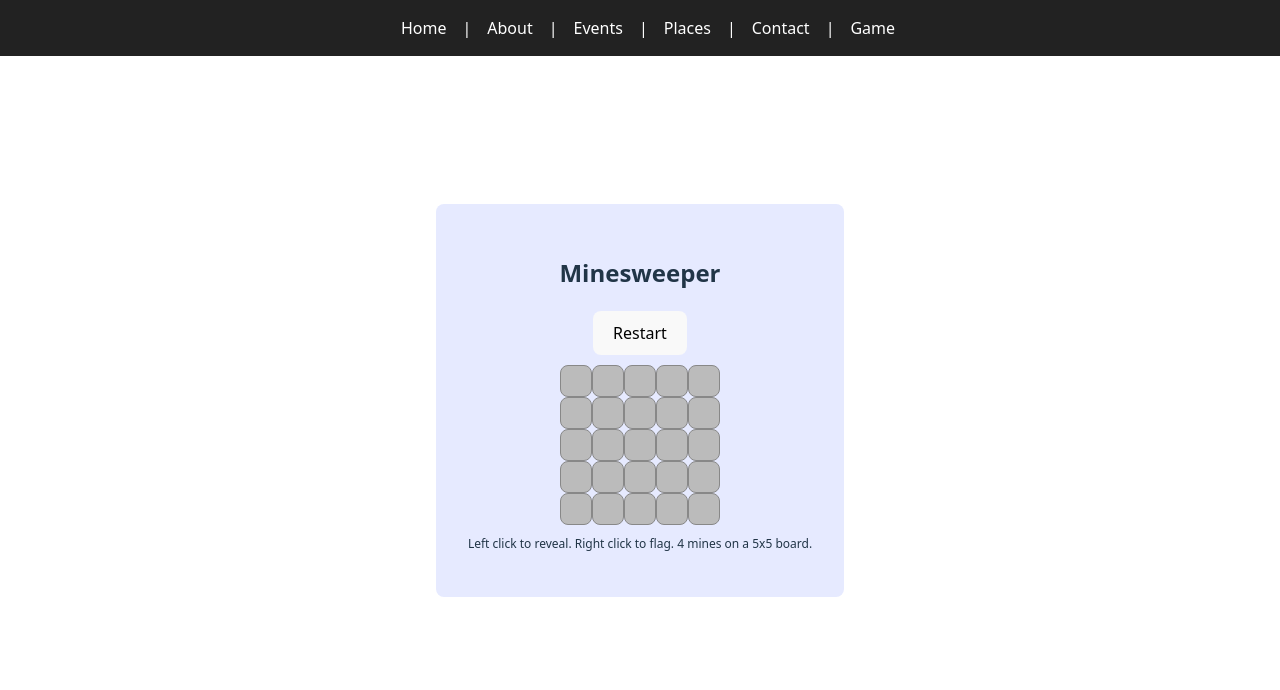
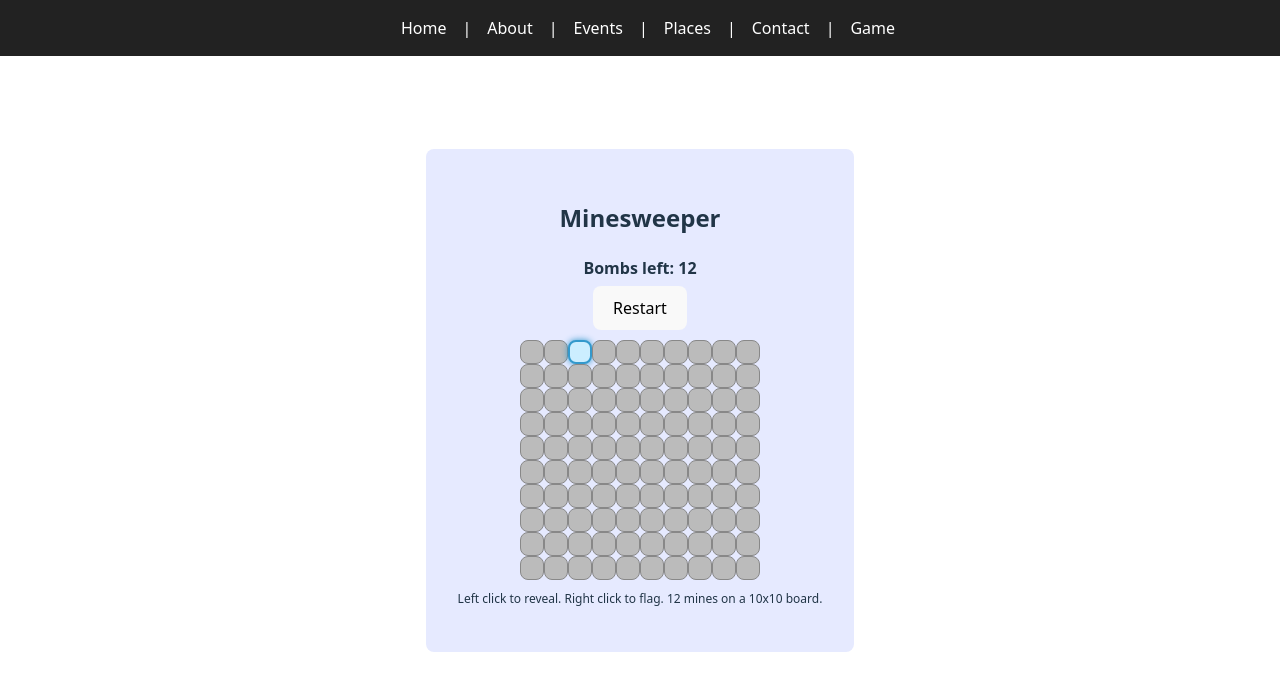
Before and after one commit to davidsl/refactored-training, a React (Vite) app in the folder refactored-training/: page /game in a window 1280 px wide. Shown: the top 690 px of the page. Built offline with nearby package versions, Linux system fonts and the light colour scheme.

Commit message:
more gamelogic

```diff
--- a/refactored-training/src/Game/Game.module.css
+++ b/refactored-training/src/Game/Game.module.css
@@ -26,3 +26,9 @@
   animation: flipReveal 0.4s cubic-bezier(0.4, 0.2, 0.2, 1);
   backface-visibility: hidden;
 }
+
+.preRevealTile {
+  background: #cceeff !important;
+  border: 2px solid #3399cc !important;
+  box-shadow: 0 0 6px #3399cc;
+}
--- a/refactored-training/src/Game/Game.tsx
+++ b/refactored-training/src/Game/Game.tsx
@@ -2,9 +2,9 @@ import { useState } from 'react';
 import type { MouseEvent } from 'react';
 import styles from './Game.module.css';
 
-const ROWS = 5;
-const COLS = 5;
-const MINES = 4;
+const ROWS = 10;
+const COLS = 10;
+const MINES = 12;
 
 type Cell = {
   mine: boolean;
@@ -15,7 +15,9 @@ type Cell = {
 
 type Board = Cell[][];
 
-function generateBoard(): Board {
+type PreReveal = { r: number; c: number } | null;
+
+function generateBoard(): { board: Board; preReveal: PreReveal } {
   const board: Board = Array.from({ length: ROWS }, () =>
     Array.from({ length: COLS }, () => ({ mine: false, revealed: false, adjacent: 0, flagged: false }))
   );
@@ -42,7 +44,26 @@ function generateBoard(): Board {
       board[r][c] = { ...board[r][c], adjacent: count };
     }
   }
-  return board;
+  // Pick a random free (adjacent === 0) non-mine tile for preReveal
+  const freeTiles: { r: number; c: number }[] = [];
+  const nonMineTiles: { r: number; c: number }[] = [];
+  for (let r = 0; r < ROWS; r++) {
+    for (let c = 0; c < COLS; c++) {
+      if (!board[r][c].mine) {
+        nonMineTiles.push({ r, c });
+        if (board[r][c].adjacent === 0) {
+          freeTiles.push({ r, c });
+        }
+      }
+    }
+  }
+  let preReveal: PreReveal = null;
+  if (freeTiles.length > 0) {
+    preReveal = freeTiles[Math.floor(Math.random() * freeTiles.length)];
+  } else if (nonMineTiles.length > 0) {
+    preReveal = nonMineTiles[Math.floor(Math.random() * nonMineTiles.length)];
+  }
+  return { board, preReveal };
 }
 
 function cloneBoard(board: Board): Board {
@@ -50,13 +71,82 @@ function cloneBoard(board: Board): Board {
 }
 
 function Game() {
-  const [board, setBoard] = useState<Board>(() => generateBoard());
+  const [{ board, preReveal: initialPreReveal }] = useState(() => generateBoard());
+  const [boardState, setBoard] = useState<Board>(board);
+  const [preReveal, setPreReveal] = useState<PreReveal>(initialPreReveal);
   const [gameOver, setGameOver] = useState(false);
   const [won, setWon] = useState(false);
+  const [wrongFlags, setWrongFlags] = useState<{ r: number; c: number }[]>([]);
+
+  // Count placed flags
+  const flagCount = boardState.reduce((acc, row) => acc + row.filter(cell => cell.flagged).length, 0);
+  const bombsLeft = MINES - flagCount;
 
   function reveal(r: number, c: number) {
-    if (gameOver || board[r][c].revealed || board[r][c].flagged) return;
-    const newBoard = cloneBoard(board);
+    if (gameOver) return;
+    const cell = boardState[r][c];
+    // Chord: if already revealed, open all adjacent unopened, unflagged tiles in one batch
+    if (cell.revealed) {
+      const newBoard = cloneBoard(boardState);
+      let bombTriggered = false;
+      for (let dr = -1; dr <= 1; dr++) {
+        for (let dc = -1; dc <= 1; dc++) {
+          if (dr === 0 && dc === 0) continue;
+          const nr = r + dr, nc = c + dc;
+          if (nr >= 0 && nr < ROWS && nc >= 0 && nc < COLS) {
+            const neighbor = newBoard[nr][nc];
+            if (!neighbor.revealed && !neighbor.flagged) {
+              if (neighbor.mine) {
+                neighbor.revealed = true;
+                bombTriggered = true;
+              } else if (neighbor.adjacent === 0) {
+                floodReveal(newBoard, nr, nc);
+              } else {
+                neighbor.revealed = true;
+              }
+            }
+          }
+        }
+      }
+      if (bombTriggered) {
+        // Reveal all bombs and wrong flags, as in direct bomb click
+        const wrongs: { r: number; c: number }[] = [];
+        for (let row = 0; row < ROWS; row++) {
+          for (let col = 0; col < COLS; col++) {
+            if (newBoard[row][col].flagged && !newBoard[row][col].mine) {
+              newBoard[row][col].revealed = true;
+              wrongs.push({ r: row, c: col });
+            }
+            if (newBoard[row][col].mine && !newBoard[row][col].flagged) {
+              newBoard[row][col].revealed = true;
+            }
+          }
+        }
+        setBoard(newBoard);
+        setWrongFlags(wrongs);
+        setGameOver(true);
+        return;
+      }
+      setBoard(newBoard);
+      // Check win condition
+      let allRevealed = true;
+      for (let row = 0; row < ROWS; row++) {
+        for (let col = 0; col < COLS; col++) {
+          if (!newBoard[row][col].mine && !newBoard[row][col].revealed) allRevealed = false;
+        }
+      }
+      if (allRevealed) {
+        setGameOver(true);
+        setWon(true);
+      }
+      return;
+    }
+    if (cell.revealed || cell.flagged) return;
+    // If this is the pre-revealed tile, clear the preReveal marker
+    if (preReveal && preReveal.r === r && preReveal.c === c) {
+      setPreReveal(null);
+    }
+    const newBoard = cloneBoard(boardState);
     function flood(row: number, col: number) {
       if (row < 0 || row >= ROWS || col < 0 || col >= COLS) return;
       if (newBoard[row][col].revealed || newBoard[row][col].flagged) return;
@@ -69,9 +159,36 @@ function Game() {
         }
       }
     }
+    function floodReveal(board: Board, row: number, col: number) {
+      if (row < 0 || row >= ROWS || col < 0 || col >= COLS) return;
+      if (board[row][col].revealed || board[row][col].flagged) return;
+      board[row][col].revealed = true;
+      if (board[row][col].adjacent === 0 && !board[row][col].mine) {
+        for (let dr = -1; dr <= 1; dr++) {
+          for (let dc = -1; dc <= 1; dc++) {
+            if (dr !== 0 || dc !== 0) floodReveal(board, row + dr, col + dc);
+          }
+        }
+      }
+    }
     if (newBoard[r][c].mine) {
       newBoard[r][c].revealed = true;
+      // Mark all wrongly placed flags and reveal all bombs (except correctly flagged ones)
+      const wrongs: { r: number; c: number }[] = [];
+      for (let row = 0; row < ROWS; row++) {
+        for (let col = 0; col < COLS; col++) {
+          if (newBoard[row][col].flagged && !newBoard[row][col].mine) {
+            newBoard[row][col].revealed = true;
+            wrongs.push({ r: row, c: col });
+          }
+          // Reveal bombs only if not flagged
+          if (newBoard[row][col].mine && !newBoard[row][col].flagged) {
+            newBoard[row][col].revealed = true;
+          }
+        }
+      }
       setBoard(newBoard);
+      setWrongFlags(wrongs);
       setGameOver(true);
       return;
     }
@@ -91,14 +208,16 @@ function Game() {
 
   function flagCell(e: MouseEvent<HTMLButtonElement>, r: number, c: number) {
     e.preventDefault();
-    if (gameOver || board[r][c].revealed) return;
-    const newBoard = cloneBoard(board);
+    if (gameOver || boardState[r][c].revealed) return;
+    const newBoard = cloneBoard(boardState);
     newBoard[r][c].flagged = !newBoard[r][c].flagged;
     setBoard(newBoard);
   }
 
   function reset() {
-    setBoard(generateBoard());
+    const { board, preReveal } = generateBoard();
+    setBoard(board);
+    setPreReveal(preReveal);
     setGameOver(false);
     setWon(false);
   }
@@ -107,23 +226,29 @@ function Game() {
     <div className={styles.gameContainer}>
       <h2>Minesweeper</h2>
       <div style={{ display: 'flex', flexDirection: 'column', alignItems: 'center' }}>
+        <div style={{ marginBottom: 6, fontWeight: 'bold', fontSize: 16 }}>
+          Bombs left: {bombsLeft}
+        </div>
         <button onClick={reset} style={{ marginBottom: 10 }}>Restart</button>
         <div style={{ display: 'inline-block' }}>
-          {board.map((row, r) => (
+          {boardState.map((row, r) => (
             <div key={r} style={{ display: 'flex' }}>
-              {row.map((cell, c) => (
+              {row.map((cell, c) => {
+                const isPreReveal = preReveal && preReveal.r === r && preReveal.c === c;
+                const isWrongFlag = wrongFlags.some(f => f.r === r && f.c === c);
+                return (
                   <button
                     key={c}
-                  className={cell.revealed ? styles.revealedTile : ''}
+                    className={cell.revealed ? styles.revealedTile : isPreReveal ? styles.preRevealTile : ''}
                     style={{
-                    width: 32,
-                    height: 32,
+                      width: 24,
+                      height: 24,
                       fontWeight: 'bold',
-                    fontSize: 18,
-                    background: cell.revealed ? '#eee' : '#bbb',
-                    border: '1px solid #888',
+                      fontSize: 14,
+                      background: cell.revealed ? (isWrongFlag ? '#ffcccc' : '#eee') : isPreReveal ? '#cceeff' : '#bbb',
+                      border: isPreReveal ? '2px solid #3399cc' : '1px solid #888',
                       cursor: gameOver ? 'not-allowed' : 'pointer',
-                    color: cell.mine ? 'red' : 'black',
+                      color: cell.mine ? 'red' : isWrongFlag ? '#b00' : 'black',
                       padding: 0,
                     }}
                     onClick={() => reveal(r, c)}
@@ -133,6 +258,8 @@ function Game() {
                     {cell.revealed
                       ? cell.mine
                         ? '💣'
+                        : isWrongFlag
+                          ? '❌'
                           : cell.adjacent > 0
                             ? cell.adjacent
                             : ''
@@ -140,7 +267,8 @@ function Game() {
                         ? '🚩'
                         : ''}
                   </button>
-              ))}
+                );
+              })}
             </div>
           ))}
         </div>
```
Lines whose indentation alone changed are shown as unchanged.
